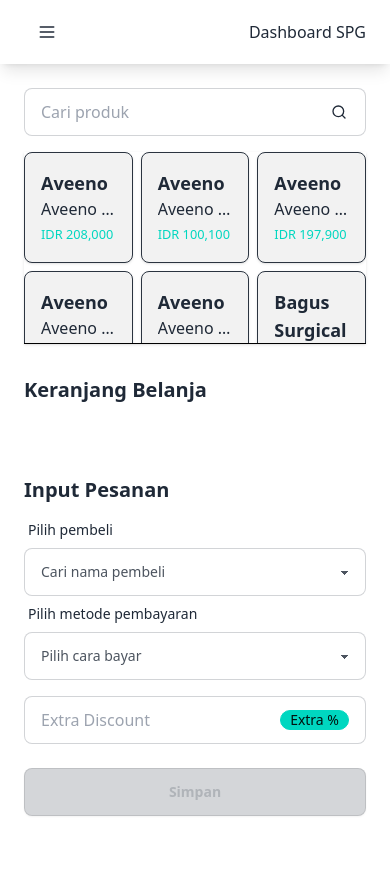
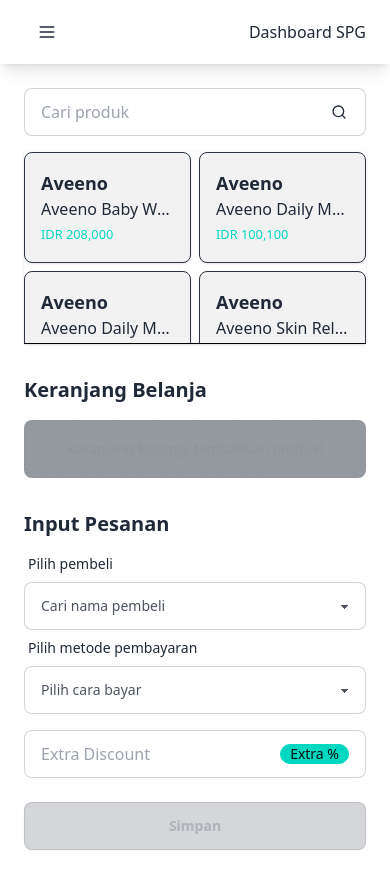
Before and after one commit to yogiprsetya/naturalfarm-spg-dashboard, a Nuxt app: page /transaction in a window 390 px wide. Shown: the top 888 px of the page. Built offline with nearby package versions, Linux system fonts and the light colour scheme.

Commit message:
responvie + empty state

```diff
--- a/components/Cart.vue
+++ b/components/Cart.vue
@@ -16,13 +16,13 @@
     <div class="flex justify-between">
       <div class="flex gap-2">
         <label class="input input-bordered flex items-center gap-2 input-sm">
-          <input type="text" class="grow w-24" @keydown="numericOnly" @input="e => onChangeDiscount(index, e)"
+          <input type="text" class="grow md:w-24 w-16" @keydown="numericOnly" @input="e => onChangeDiscount(index, e)"
             :value="item.discount" pattern="[0-9]" maxlength="2" title='Max 99%' placeholder="Discount" />
           <span class="badge">%</span>
         </label>
 
         <input type="text" placeholder="Quantity" :value="item.qty" readonly
-          class="input input-sm w-24 cursor-not-allowed" />
+          class="input input-sm md:w-24 w-14 cursor-not-allowed" />
 
         <div class="flex gap-1">
           <button aria-label="kurangi qty" :disabled="item.qty <= 1" @click="props.onUpdateQty(index, item.qty - 1)"
@@ -41,6 +41,11 @@
         <Trash class="h-4 w-4" />
       </button>
     </div>
+  </div>
+
+  <div v-if="!props.carts.length"
+    class="rounded-lg border border-dashed border-base-content text-center bg-neutral opacity-50">
+    <p>Keranjang kosong, tambahkan produk!</p>
   </div>
 </template>
 
--- a/components/OrderSummary.vue
+++ b/components/OrderSummary.vue
@@ -2,7 +2,7 @@
   <div class="flex p-4 flex-col gap-4 border border-base-content rounded-lg">
     <h2 class="not-prose text-lg font-bold">Ringkasan Pesanan</h2>
 
-    <div class="grid grid-cols-2 gap-x-6">
+    <div class="grid md:grid-cols-2 gap-x-6">
       <div class="flex justify-between">
         <span>Total Harga</span>
         <span>{{ formatPrice(totalPrice) }}</span>
@@ -13,7 +13,7 @@
         <span class="text-error">{{ formatPrice(totalDiscount) }}</span>
       </div>
 
-      <div class="flex justify-between font-bold border-b">
+      <div class="flex justify-between font-bold border-b max-md:order-1">
         <span>Total Bayar</span>
         <span>{{ formatPrice(totalBill) }}</span>
       </div>
--- a/components/ProductCatalog.vue
+++ b/components/ProductCatalog.vue
@@ -5,7 +5,8 @@
     <Search class="w-5 h-4" />
   </label>
 
-  <div class="grid grid-cols-3 gap-2 max-h-48 overflow-y-auto border-b border-success-content shadow pb-4">
+  <div
+    class="grid md:grid-cols-3 grid-cols-2 gap-2 max-h-48 overflow-y-auto border-b border-success-content shadow pb-4">
     <div v-for="item in filteredProduct" role="button" @click="selectProduct(item)" :key="item.sku"
       :class="`${selectedList.includes(item.sku) ? 'opacity-50 cursor-default' : 'shadow'} not-prose p-4 rounded-lg select-none border bg-base-200 border-neutral`">
       <h2 class="text-lg font-bold">{{ item.brand }}</h2>
--- a/pages/transaction.vue
+++ b/pages/transaction.vue
@@ -3,7 +3,7 @@
     <ProductCatalog :onSelect="addProduct" :selectedList="cart.map(v => v.sku)" />
   </div>
 
-  <div class="flex min-w-full max-md:flex-col-reverse gap-6 prose prose-sm">
+  <div class="flex min-w-full max-md:flex-col-reverse md:gap-6 prose prose-sm">
     <div class="md:w-6/12 w-full">
       <h2 class="mb-2">Input Pesanan</h2>
 
@@ -20,7 +20,8 @@
     </div>
 
     <div class="md:w-6/12 w-full">
-      <h2 class="mb-4">Keranjang Belanja</h2>
+      <h2 class="mb-4">Keranjang Belanja <div v-if="cart.length" class="badge badge-neutral">{{ cart.length }}</div>
+      </h2>
 
       <div class="flex flex-col gap-2">
         <Cart :carts="cart" :onRemoveProduct="removeProduct" :onUpdateQty="updateQty"
```
